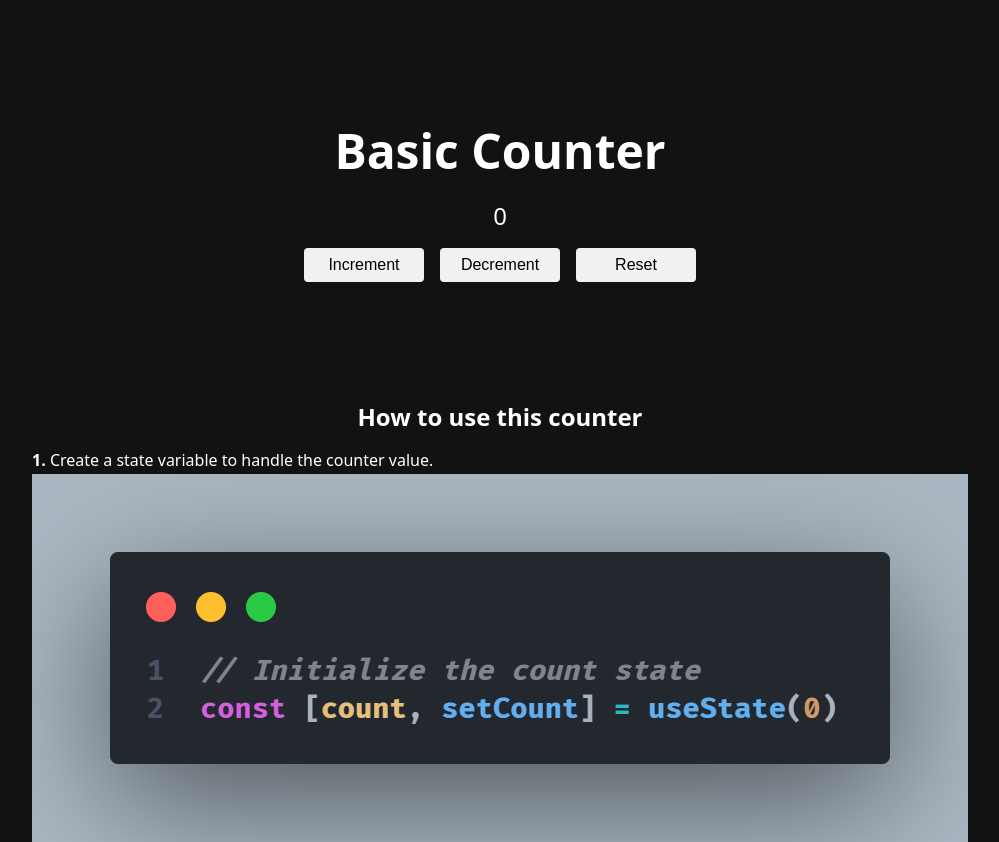
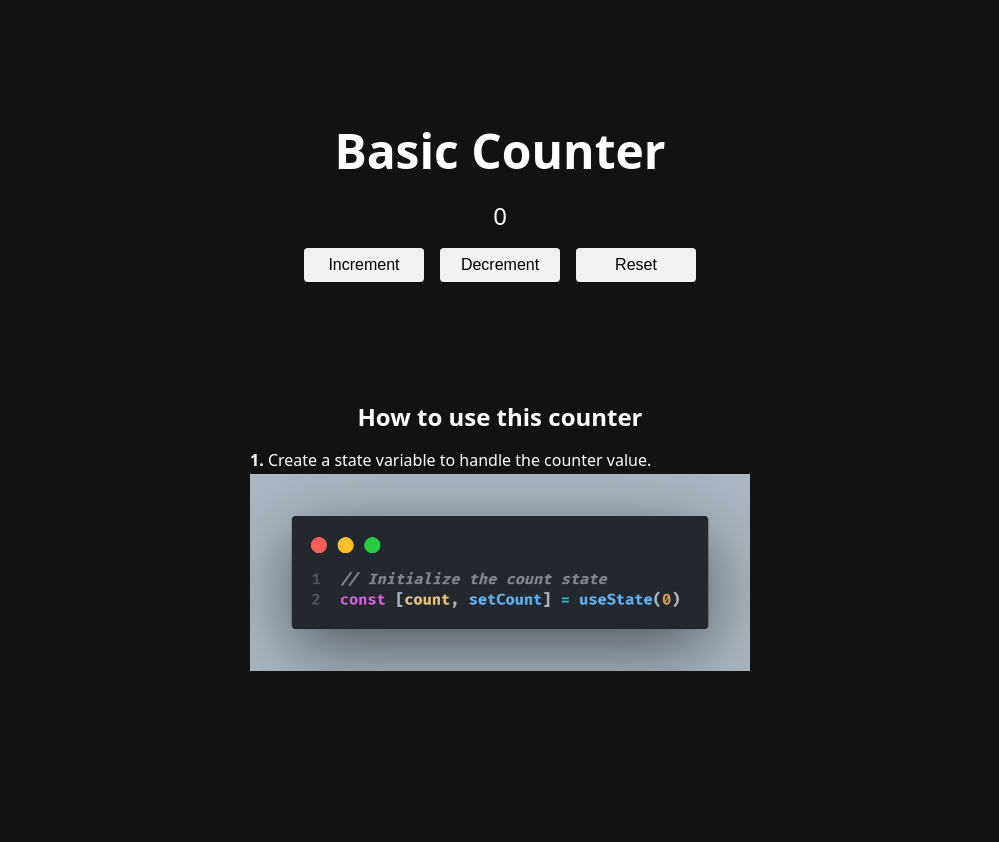
Before and after one commit to Espadv69/useState-Basics, a React (Vite) app in the folder BasicCounter/: page / in a window 1280 px wide. Shown: the whole page, without its empty margins (140-1139 px from the left). After the commit the page ends 800 px from the top, so only its background shows below. Built offline with nearby package versions, Linux system fonts and the light colour scheme; the HTML template or start-up script is replaced by a standard one.

Commit message:
Update CSS for Explanation component to enhance layout and spacing

```diff
--- a/BasicCounter/src/components/Explanation.css
+++ b/BasicCounter/src/components/Explanation.css
@@ -9,9 +9,12 @@
 .ol__explanation {
   list-style: none;
 
+  width: 100%;
+  max-width: 500px;
+
   display: flex;
   flex-direction: column;
-  gap: .4rem;
+  gap: .6rem;
 }
 
 .li__explanation {
```
